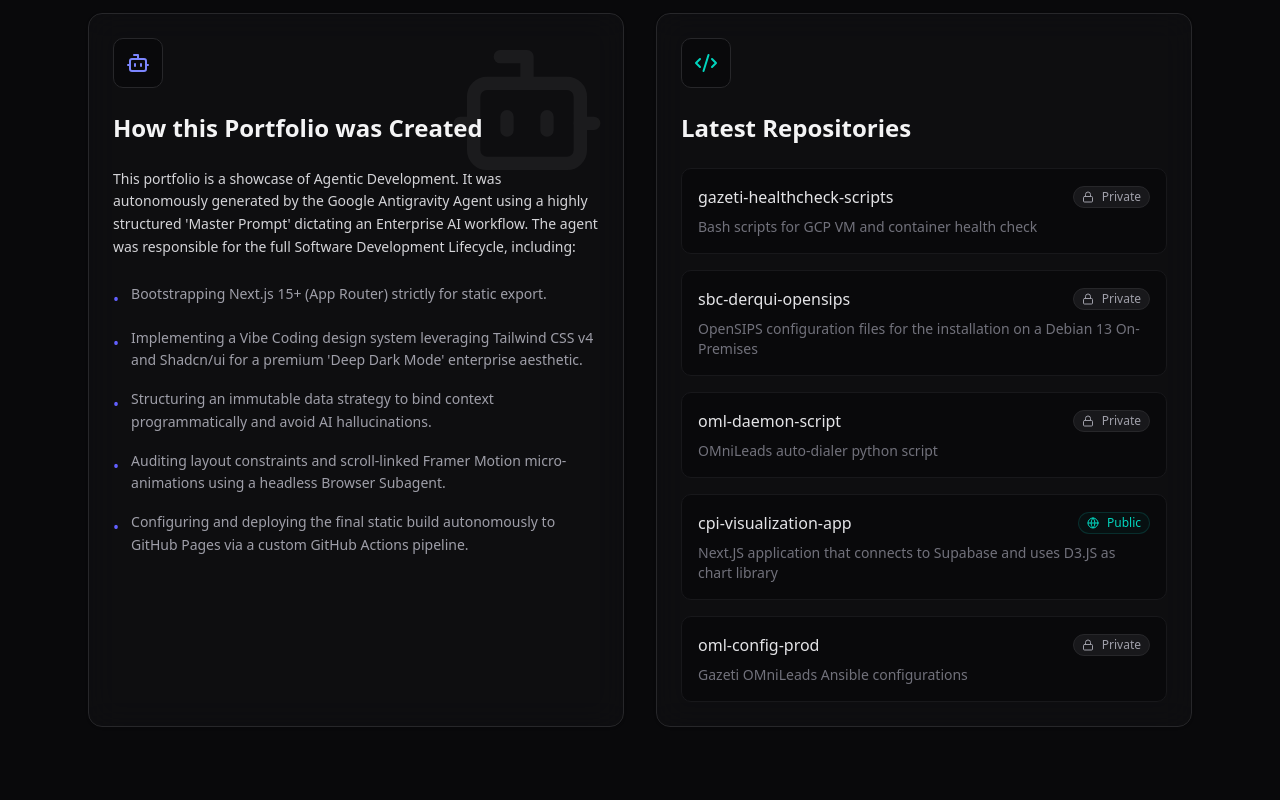
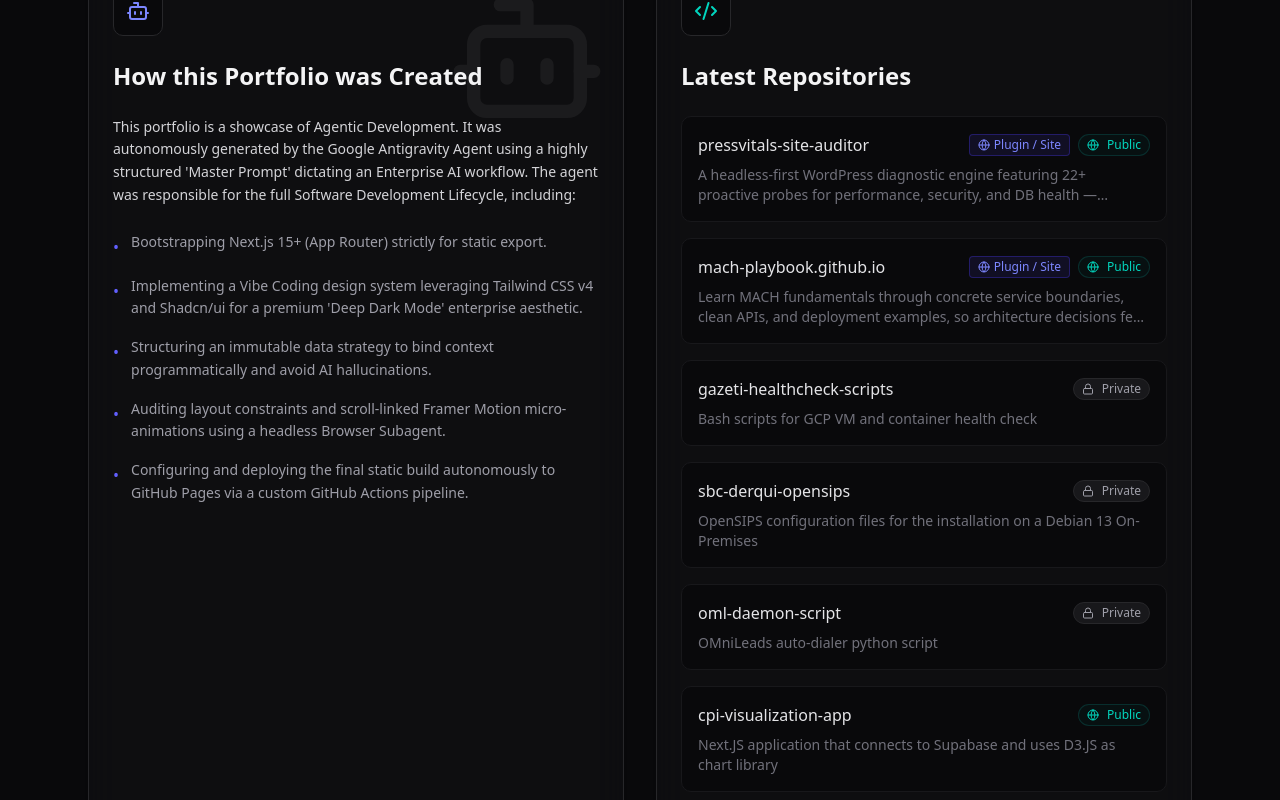
Before and after one commit to merolhack/merolhack.github.io, a Next.js app: page / in a window 1280 px wide. Shown: the part 5160-5960 px from the top of the page. Built offline with nearby package versions, Linux system fonts and the light colour scheme.

Commit message:
feat: add LLM_WIKI.md, PressVitals Site Auditor, and update MACH Playbook repository URLs

```diff
--- a/src/components/sections/PortfolioDetails.tsx
+++ b/src/components/sections/PortfolioDetails.tsx
@@ -60,10 +60,22 @@ export function PortfolioDetails() {
                       >
                         {repo.name}
                       </a>
-                      <Badge variant="outline" className={`shrink-0 ${repo.isPrivate ? 'bg-zinc-900 border-zinc-800 text-zinc-400' : 'bg-teal-950/20 border-teal-900/50 text-teal-400'}`}>
-                        {repo.isPrivate ? <Lock className="w-3 h-3 mr-1" /> : <Globe className="w-3 h-3 mr-1" />}
-                        {repo.isPrivate ? "Private" : "Public"}
-                      </Badge>
+                      <div className="flex items-center space-x-2 shrink-0">
+                        {repo.websiteUrl && (
+                          <a
+                            href={repo.websiteUrl}
+                            target="_blank"
+                            rel="noopener noreferrer"
+                            className="inline-flex items-center text-xs text-indigo-400 hover:text-indigo-300 font-medium px-2 py-0.5 rounded bg-indigo-950/40 border border-indigo-800/50 transition-colors"
+                          >
+                            <Globe className="w-3 h-3 mr-1" /> Plugin / Site
+                          </a>
+                        )}
+                        <Badge variant="outline" className={`${repo.isPrivate ? 'bg-zinc-900 border-zinc-800 text-zinc-400' : 'bg-teal-950/20 border-teal-900/50 text-teal-400'}`}>
+                          {repo.isPrivate ? <Lock className="w-3 h-3 mr-1" /> : <Globe className="w-3 h-3 mr-1" />}
+                          {repo.isPrivate ? "Private" : "Public"}
+                        </Badge>
+                      </div>
                     </div>
                     <p className="text-sm text-zinc-500 font-light line-clamp-2">
                       {repo.description || "No description provided."}
--- a/src/data/subject.ts
+++ b/src/data/subject.ts
@@ -103,6 +103,20 @@ export const subjectData = {
     },
     latestRepositories: [
         {
+            name: "pressvitals-site-auditor",
+            description: "A headless-first WordPress diagnostic engine featuring 22+ proactive probes for performance, security, and DB health — extensible to 48+ via REST API and custom filters.",
+            url: "https://github.com/merolhack/pressvitals-site-auditor",
+            websiteUrl: "https://wordpress.org/plugins/pressvitals-site-auditor/",
+            isPrivate: false
+        },
+        {
+            name: "mach-playbook.github.io",
+            description: "Learn MACH fundamentals through concrete service boundaries, clean APIs, and deployment examples, so architecture decisions feel tangible, not theoretical.",
+            url: "https://github.com/mach-playbook/mach-playbook.github.io",
+            websiteUrl: "https://mach-playbook.github.io/",
+            isPrivate: false
+        },
+        {
             name: "gazeti-healthcheck-scripts",
             description: "Bash scripts for GCP VM and container health check",
             url: "https://github.com/merolhack/gazeti-healthcheck-scripts",
@@ -134,9 +148,9 @@ export const subjectData = {
         }
     ],
     featuredProject: {
-        title: "The MACH Playbook",
+        title: "MACH Playbook",
         subtitle: "A comprehensive guide to building modern, composable architectures.",
-        description: "I recently launched the MACH Playbook, a technical blog and resource dedicated to the pillars of modern web development: Microservices, API-first design, Cloud-native infrastructure, and Headless systems. Through this project, I share implementation strategies, case studies, and best practices for engineering scalable, future-proof applications that prioritize flexibility and developer experience.",
-        url: "https://merolhack.github.io/mach-playbook/"
+        description: "Learn MACH fundamentals through concrete service boundaries, clean APIs, and deployment examples, so architecture decisions feel tangible, not theoretical.",
+        url: "https://mach-playbook.github.io/"
     }
 };
```
Also changed, not shown: 2 other files (tests, documents, lock files or other folders).
